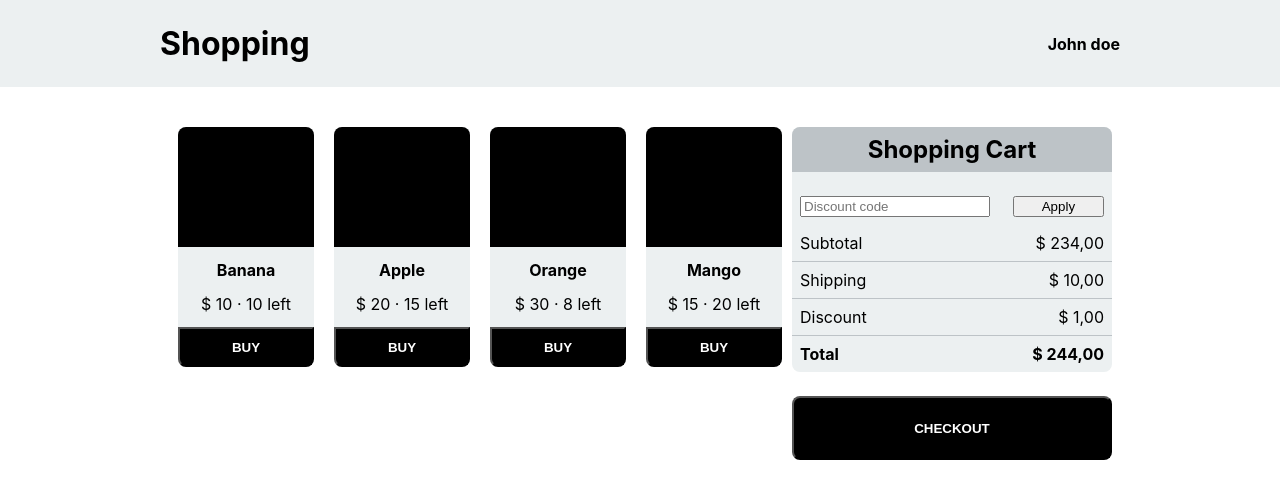
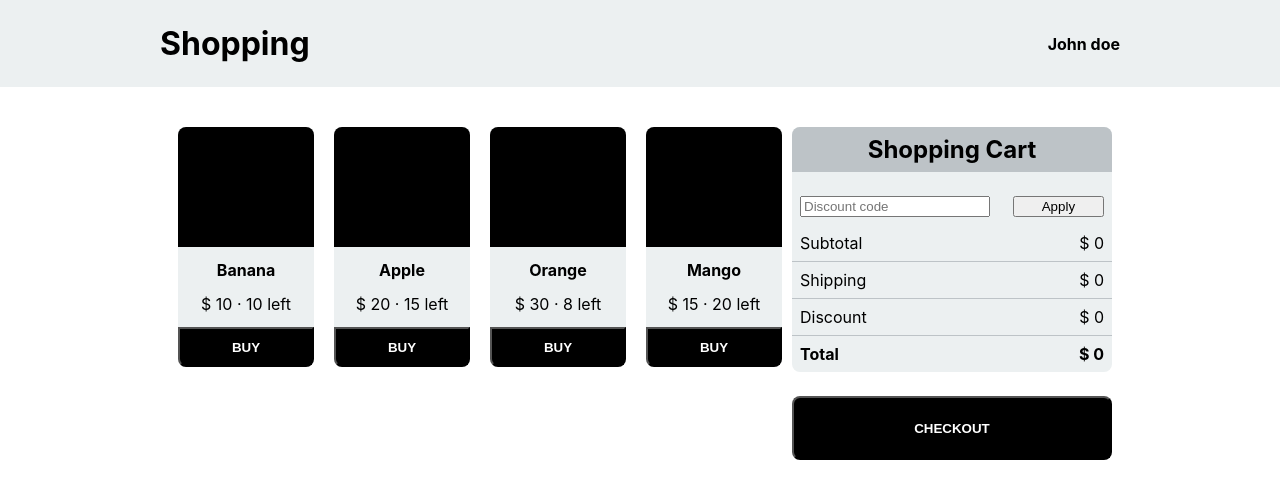
Before and after one commit to italovieira/shopping-cart, a React (Create React App) app: page / in a window 1280 px wide. Shown: the top 498 px of the page. Built offline with nearby package versions, Linux system fonts and the light colour scheme.

Commit message:
Update cart subtotal

```diff
--- a/src/AppContext.js
+++ b/src/AppContext.js
@@ -1,4 +1,4 @@
-import React, { useState, createContext } from 'react'
+import React, { useState, useMemo, createContext } from 'react'
 
 const initialProducts = [
   { id: 1, name: 'Banana', price: 10.0, available: 10 },
@@ -12,10 +12,23 @@ export const AppContext = createContext()
 export const AppProvider = ({ children }) => {
   const [products, setProducts] = useState(initialProducts)
   const [cartProducts, setCartProducts] = useState([])
+  const [cart, setCart] = useState({
+    subtotal: 0,
+    shipping: 0,
+    discount: 0,
+    total: 0,
+  })
 
   return (
     <AppContext.Provider
-      value={{ products, cartProducts, setProducts, setCartProducts }}
+      value={{
+        products,
+        cartProducts,
+        setProducts,
+        setCartProducts,
+        cart,
+        setCart,
+      }}
     >
       {children}
     </AppContext.Provider>
--- a/src/components/Cart.js
+++ b/src/components/Cart.js
@@ -1,9 +1,23 @@
-import React, { useContext, useReducer } from 'react'
+import React, { useContext, useReducer, useEffect } from 'react'
 import AppContext from '../AppContext'
 
 import styles from './Cart.module.css'
 
 const Cart = () => {
+  const { cart, setCart, cartProducts } = useContext(AppContext)
+
+  useEffect(() => {
+    setCart((cart) => {
+      return {
+        ...cart,
+        subtotal: cartProducts
+          .map((product) => product.price * product.quantity)
+          .reduce((x, y) => x + y, 0),
+        total: 0,
+      }
+    })
+  }, [cartProducts])
+
   return (
     <section className={styles.container}>
       <div className={styles.header}>Shopping Cart</div>
@@ -18,14 +32,14 @@ const Cart = () => {
       </div>
 
       <div className={styles.info}>
-        <CartInfo title="Subtotal" value="234,00" />
+        <CartInfo title="Subtotal" value={cart.subtotal} />
         <hr />
-        <CartInfo title="Shipping" value="10,00" />
+        <CartInfo title="Shipping" value={cart.shipping} />
         <hr />
-        <CartInfo title="Discount" value="1,00" />
+        <CartInfo title="Discount" value={cart.discount} />
         <hr />
         <strong>
-          <CartInfo title="Total" value="244,00" />
+          <CartInfo title="Total" value={cart.total} />
         </strong>
       </div>
     </section>
@@ -43,6 +57,7 @@ const CartProductList = () => {
           name={product.name}
           price={product.price}
           quantity={product.quantity}
+          setQuantity={product.setQuantity}
         />
       ))}
     </div>
@@ -53,6 +68,7 @@ const reducer = (quantity, action) => {
   switch (action.type) {
     case 'INCREMENT':
       return quantity + 1
+
     case 'DECREMENT':
       return quantity - 1
     default:
@@ -61,7 +77,12 @@ const reducer = (quantity, action) => {
 }
 
 const CartProduct = (props) => {
-  const [quantity, dispatch] = useReducer(reducer, 1)
+  const { setCart, cartProducts } = useContext(AppContext)
+  const [quantity, dispatch] = useReducer(reducer, props.quantity)
+
+  useEffect(() => {
+    props.setQuantity(quantity)
+  }, [quantity])
 
   return (
     <div className={styles.product}>
@@ -72,7 +93,7 @@ const CartProduct = (props) => {
         </div>
         <div className={styles.spaceBetween}>
           <div className={styles.quantity}>Quantity: {quantity}</div>
-          <div className={styles.price}>$ {props.price * quantity}</div>
+          <div className={styles.price}>$ {quantity * props.price}</div>
         </div>
       </div>
       <div className={styles.buttons}>
--- a/src/components/Product.js
+++ b/src/components/Product.js
@@ -1,4 +1,4 @@
-import React, { useState, useContext } from 'react'
+import React, { useState, useEffect, useContext } from 'react'
 import AppContext from '../AppContext'
 
 import styles from './Product.module.css'
@@ -7,9 +7,27 @@ const Product = (props) => {
   const { cartProducts, setCartProducts } = useContext(AppContext)
   const [alreadyAdded, setAlreadyAdded] = useState(false)
 
+  const [quantity, setQuantity] = useState(1)
+
+  useEffect(() => {
+    setCartProducts((cartProducts) => {
+      const clone = [...cartProducts]
+
+      clone.forEach((product) => {
+        if (props.id === product.id) {
+          product.quantity = quantity
+        }
+      })
+      return clone
+    })
+  }, [quantity])
+
   const handleBuy = (product) => {
     setAlreadyAdded(true)
-    setCartProducts([...cartProducts, { ...product, quantity: 1 }])
+    setCartProducts([
+      ...cartProducts,
+      { ...product, quantity, setQuantity, id: product.id },
+    ])
   }
 
   return (
@@ -42,6 +60,7 @@ const ProductList = () => {
       {products.map((product) => (
         <Product
           key={product.id}
+          id={product.id}
           name={product.name}
           price={product.price}
           available={product.available}
```
